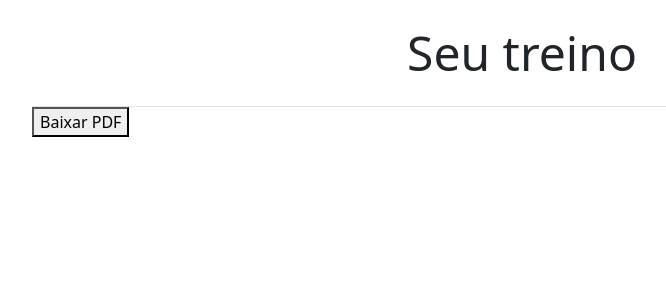
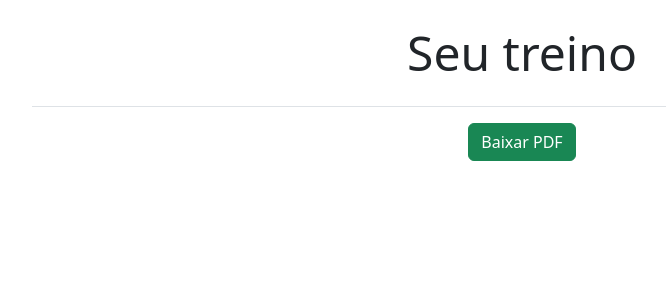
Before and after one commit to LucasAdriSilva/BW-New, a Flask app: page /2 in a window 1280 px wide. Shown: the part 51-351 px from the top of the page, without its empty margins (118-784 px from the left). Run offline with Flask 2, Linux system fonts and the light colour scheme; some libraries are stand-ins or nearby versions.

Commit message:
fix(BW): Alteração no pdf

```diff
--- a/routes/basicScreens/basicScreens.py
+++ b/routes/basicScreens/basicScreens.py
@@ -124,6 +124,7 @@ def download_pdf():
   x = 1
   for item in data['treino']:
     pdf.cell(200, 10, f"{x} Exercicio - {str(item['name'])}. quantidade: {str(item['count'])}, serie: {str(item['rept'])}, descanso: {str(item['rest'])}", ln=1)
+    x += 1
   pdf_name = 'Treino.pdf'
   pdf_bytes = pdf.output(dest='S').encode('latin1')  # converte o PDF para bytes
   response = make_response(pdf_bytes)
--- a/routes/basicScreens/templates/home2.html
+++ b/routes/basicScreens/templates/home2.html
@@ -137,10 +137,15 @@
 
 {%endif%}
 {%endif%}
-<form method="POST" action="{{ url_for('basicScreens.download_pdf') }}" target="_blank">
-    <input type="hidden" name="data" value="{{ data }}">
-    <button type="submit">Baixar PDF</button>
-</form>
+<div class="row">
+    <div class="col-12 d-flex justify-content-center align-items-center my-3">
+        <form method="POST" action="{{ url_for('basicScreens.download_pdf') }}" target="_blank">
+            <input type="hidden" name="data" value="{{ data }}">
+            <button class="btn btn-success" type="submit">Baixar PDF</button>
+        </form>
+    </div>
+</div>
+
 
 
 {% endblock %}
```
